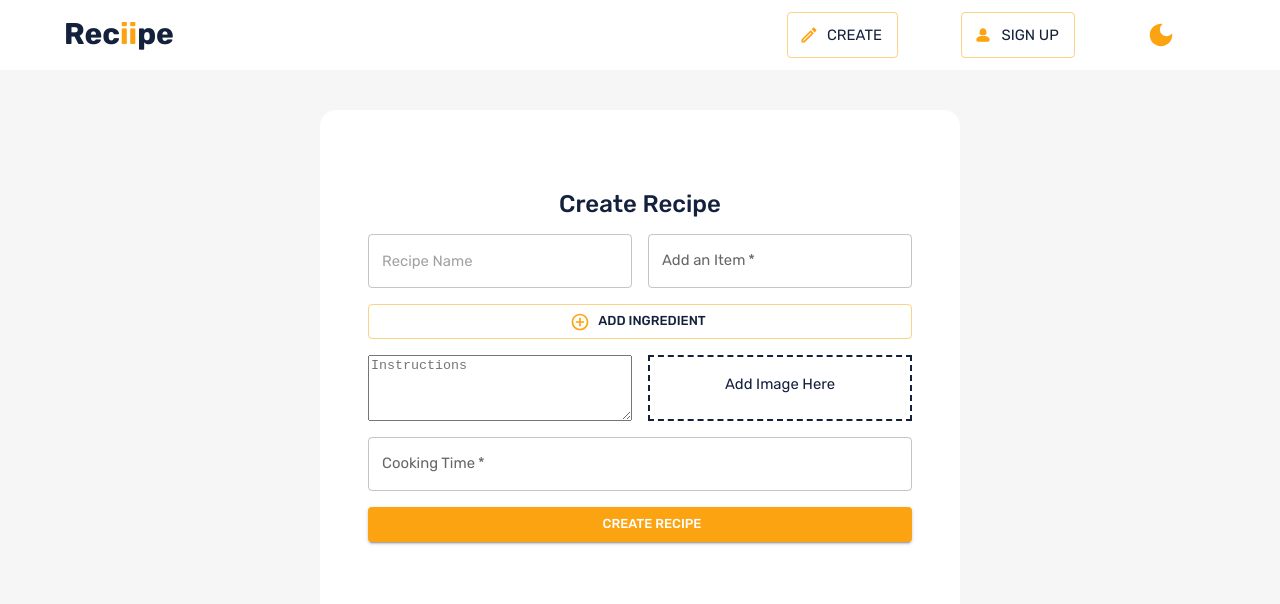
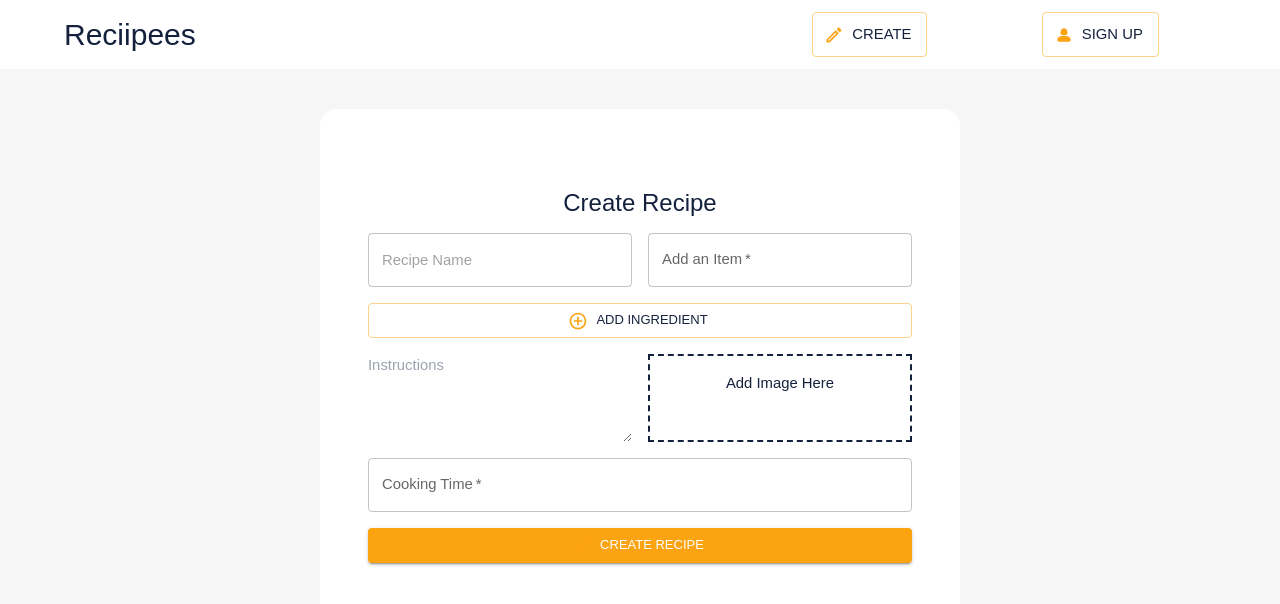
Before and after one commit to abdulrahmansoyooye/recipes-app-client, a React (Create React App) app: page /create-recipe in a window 1280 px wide. Shown: the top 604 px of the page. Built offline with nearby package versions, Linux system fonts and the light colour scheme.

Commit message:
Redesign

```diff
--- a/package.json
+++ b/package.json
@@ -44,5 +44,8 @@
       "last 1 firefox version",
       "last 1 safari version"
     ]
+  },
+  "devDependencies": {
+    "tailwindcss": "^3.4.3"
   }
 }
--- a/src/App.css
+++ b/src/App.css
@@ -1,5 +1,10 @@
+@tailwind base;
+@tailwind components;
+@tailwind utilities;
 @import url("https://fonts.googleapis.com/css2?family=Montserrat:wght@500&family=Roboto:wght@500&family=Rubik:wght@400;500;700&display=swap");
-
+* {
+  box-sizing: border-box;
+}
 html,
 body,
 #root,
@@ -20,3 +25,10 @@ body,
 .MuiTextField-root {
   color: #fff;
 }
+
+.container {
+  width: 100%;
+  height: 100%;
+  overflow-y: scroll;
+  overflow-x: hidden;
+}
--- a/src/components/Recipe.jsx
+++ b/src/components/Recipe.jsx
@@ -119,7 +119,7 @@ const Recipe = ({ recipe }) => {
                     borderRadius: "1rem",
                   }}
                 >
-                  <Typography>{recipe.instructions}</Typography>
+                  <Typography color={"#FFFF"}>{recipe.instructions}</Typography>
                 </Box>
               </Box>
             </motion.div>
--- a/src/components/navbar.jsx
+++ b/src/components/navbar.jsx
@@ -6,29 +6,22 @@ import { motion } from "framer-motion";
 import {
   Box,
   Button,
-  Icon,
   IconButton,
-  Menu,
   Typography,
   useMediaQuery,
 } from "@mui/material";
 import MenuRoundedIcon from "@mui/icons-material/MenuRounded";
 import { useTheme } from "@emotion/react";
 import {
-  AddCircleOutlineOutlined,
   CloseRounded,
   CreateOutlined,
   DarkMode,
-  FavoriteRounded,
-  GradeOutlined,
-  Home,
   LightMode,
   Person2Outlined,
   Person2Rounded,
   PersonRemoveOutlined,
   StarOutlineRounded,
 } from "@mui/icons-material";
-import Wrapper from "./Wrapper";
 
 const Navbar = ({ setMode, mode }) => {
   const [cookies, setCookies] = useCookies(["access_token"]);
@@ -55,10 +48,10 @@ const Navbar = ({ setMode, mode }) => {
       <Typography
         onClick={() => navigate("/")}
         fontSize="30px"
-        fontWeight="700"
-        color={theme.palette.primary.light}
+        fontWeight="500"
+        className="bg-black"
       >
-        Rec<span style={{ color: "#fca311" }}>ii</span>pe
+        Rec<span color={theme.palette.primary.alt}>ii</span>pees
       </Typography>
       {!mobileScreens ? (
         <Box
@@ -90,19 +83,19 @@ const Navbar = ({ setMode, mode }) => {
                   Sign Up
                 </Typography>
               </Button>
-              <IconButton
+              {/* <IconButton
                 variant="outlined"
                 onClick={() => setMode(mode === "dark" ? "light" : "dark")}
               >
                 {mode === "light" ? <DarkMode /> : <LightMode />}
-              </IconButton>
+              </IconButton> */}
             </>
           ) : (
             <>
               <Button variant="outlined" startIcon={<StarOutlineRounded />}>
                 <Typography
                   onClick={() => navigate("/saved-recipes")}
-                  color="#011627"
+                  // color="#011627"
                 >
                   Saved
                 </Typography>
@@ -112,14 +105,14 @@ const Navbar = ({ setMode, mode }) => {
                 variant="outlined"
                 startIcon={<PersonRemoveOutlined />}
               >
-                <Typography color="#011627">Sign Out</Typography>
+                <Typography>Sign Out</Typography>
               </Button>
-              <IconButton
+              {/* <IconButton
                 variant="outlined"
                 onClick={() => setMode(mode === "dark" ? "light" : "dark")}
               >
                 {mode === "light" ? <DarkMode /> : <LightMode />}
-              </IconButton>
+              </IconButton> */}
             </>
           )}
         </Box>
@@ -208,22 +201,20 @@ const Navbar = ({ setMode, mode }) => {
                   variant="outlined"
                   startIcon={<PersonRemoveOutlined />}
                 >
-                  <Typography color="#FFFFF">Sign Out</Typography>
+                  <Typography color="#FFFF">Sign Out</Typography>
                 </Button>
-                <IconButton
+                {/* <IconButton
                   variant="outlined"
                   onClick={() => setMode(mode === "dark" ? "light" : "dark")}
-                >
-                  {mode === "light" ? <DarkMode /> : <LightMode />}
-                </IconButton>
+                ></IconButton> */}
               </>
             )}
-            <IconButton
+            {/* <IconButton
               variant="outlined"
               onClick={() => setMode(mode === "dark" ? "light" : "dark")}
             >
               {mode === "light" ? <DarkMode /> : <LightMode />}
-            </IconButton>
+            </IconButton> */}
           </Box>
         </motion.div>
       )}
--- a/src/pages/auth.jsx
+++ b/src/pages/auth.jsx
@@ -2,18 +2,15 @@ import React, { useState } from "react";
 import axios from "axios";
 import { useCookies } from "react-cookie";
 import { useNavigate } from "react-router-dom";
-import { DeleteOutlineOutlined, Label } from "@mui/icons-material";
 import {
   Box,
   Button,
   TextField,
-  TextareaAutosize,
   Typography,
   useMediaQuery,
 } from "@mui/material";
 import { useTheme } from "@emotion/react";
 import AlertPage from "../components/Alert/AlertPage";
-import { Alert } from "@mui/joy";
 import Error from "../components/Alert/Error";
 const Auth = () => {
   const [pageType, setPageType] = useState("login");
@@ -68,13 +65,10 @@ const Auth = () => {
     });
 
     try {
-      const response = await axios.post(
-        "https://reciipe-server.onrender.com/auth/register",
-        {
-          username,
-          password,
-        }
-      );
+      await axios.post("https://reciipe-server.onrender.com/auth/register", {
+        username,
+        password,
+      });
       setTimeout(() => {
         setAlert(false);
 
--- a/src/pages/create-recipe.jsx
+++ b/src/pages/create-recipe.jsx
@@ -100,15 +100,7 @@ export const CreateRecipe = () => {
       >
         {alert && <AlertPage message="Recipe Created" />}
 
-        <Typography
-          variant="h3"
-          fontWeight="500"
-          textAlign="center"
-          mb="1rem"
-          sx={{
-            color: "#14213d",
-          }}
-        >
+        <Typography variant="h3" fontWeight="500" textAlign="center" mb="1rem">
           Create Recipe
         </Typography>
 
@@ -125,6 +117,7 @@ export const CreateRecipe = () => {
               name="name"
               onChange={handleChange}
               placeholder="Recipe Name"
+
               sx={{
                 gridColumn: mobileScreens ? "span 2" : 1,
               }}
--- a/src/theme.js
+++ b/src/theme.js
@@ -92,7 +92,7 @@ export const themeSettings = (mode) => {
               styleOverrides: {
                 root: {
                   cursor: "pointer",
-                  color: "#ffff",
+                  color: "#ffffff",
                 },
               },
             },
@@ -108,7 +108,7 @@ export const themeSettings = (mode) => {
             MuiTextField: {
               styleOverrides: {
                 root: {
-                  color: "#ffff",
+                  color: "#14213d",
                 },
               },
             },
--- /dev/null
+++ b/tailwind.config.js
@@ -0,0 +1,8 @@
+/** @type {import('tailwindcss').Config} */
+module.exports = {
+  content: ["./src/**/*.{html,js}"],
+  theme: {
+    extend: {},
+  },
+  plugins: [],
+};
```
Also changed, not shown: src/pages/HomePage.jsx (line endings or trailing spaces), 1 other file (tests, documents, lock files or other folders).
